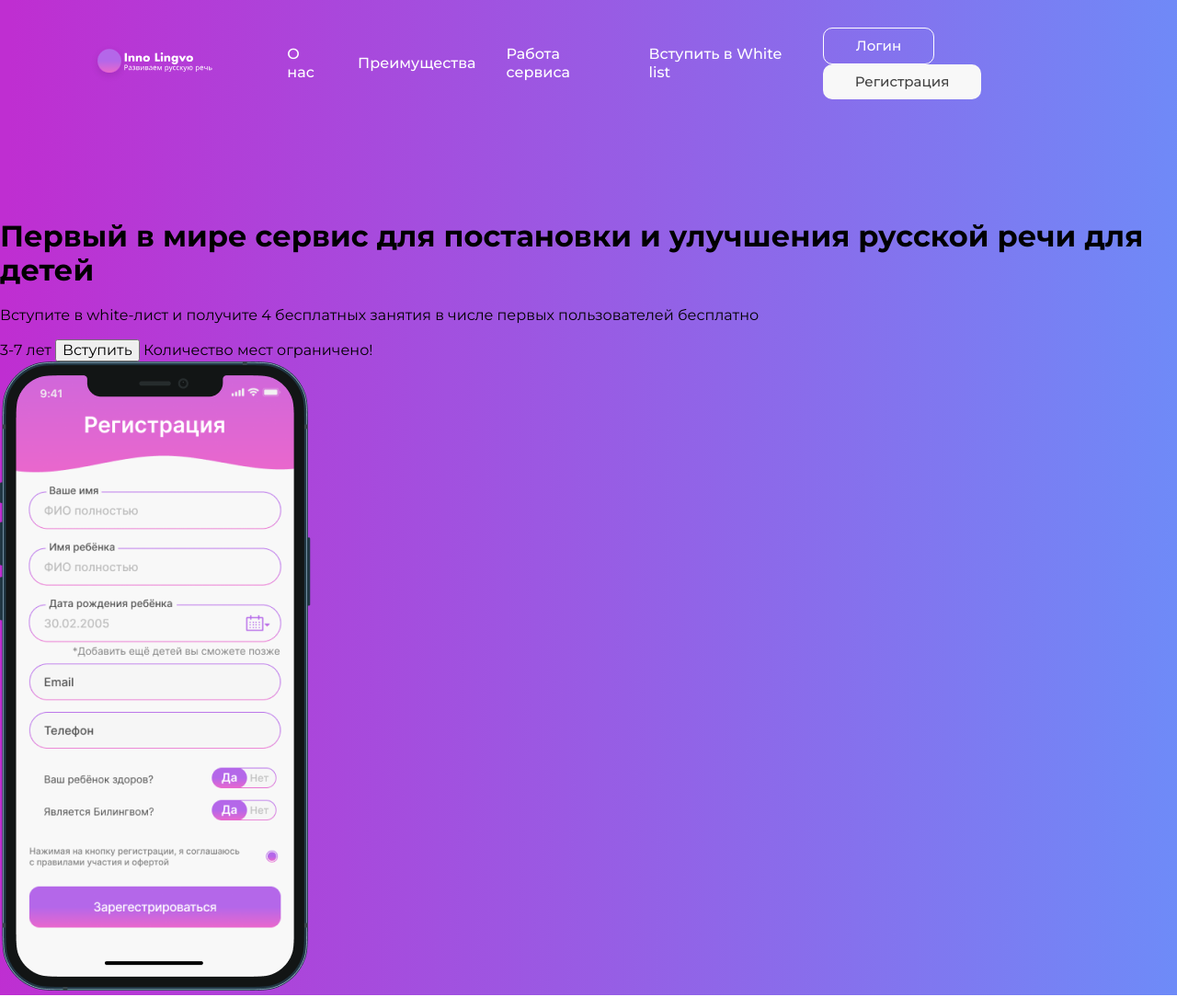
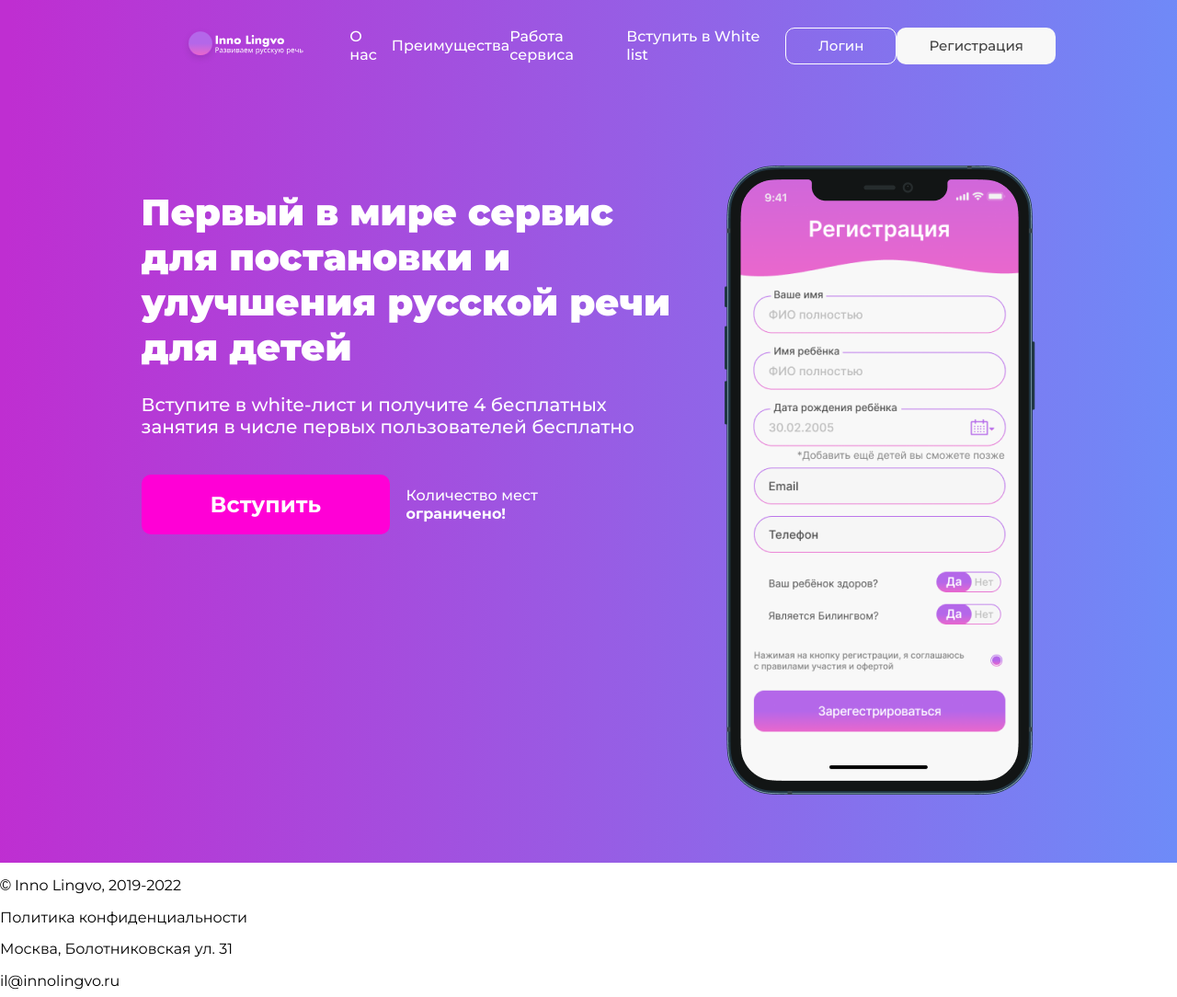
Before and after one commit to WadimSh/InnoLingvo, a website built with webpack: page src/index.html in a window 1280 px wide. Shown: the top 1084 px of the page at 92% size. Built offline with nearby package versions, Linux system fonts and the light colour scheme.

Commit message:
fix: сверстан под дестоп header

```diff
--- a/src/blocks/header/header.css
+++ b/src/blocks/header/header.css
@@ -11,17 +11,18 @@
   display: flex;
   justify-content: space-between;
   align-items: center;
+  width: 76%;
+  max-width: 1168px;
   margin-bottom: 110px;
 }
 
 .header__logo {
   height: auto;
   width: 100%;
-  max-width: 175px;
+  max-width: 220px;
   max-height: 40px;
   object-fit: contain;
   object-position: top;
-  margin-right: 60px;
 }
 
 .header__menu {
@@ -29,12 +30,10 @@
   padding: 0;
   list-style-type: none;
   display: flex;
+  justify-content: space-between;
   align-items: center;
-  margin-right: 30px;
-}
-
-.header__link-item:not(:last-child) {
-  margin-right: 33px;
+  width: 48%;
+  max-width: 590px;
 }
 
 .header__link {
@@ -49,9 +48,11 @@
   opacity: .5;
 }
 
-.header__link:focus,
-.header__link:active {
-  color: lightblue;
+.header__button {
+  display: flex;
+  justify-content: space-between;
+  width: 28%;
+  max-width: 310px;
 }
 
 .header__login {
@@ -64,14 +65,10 @@
   text-align: center;
   color: var(--primary_font-color);
   background-color: transparent;
-  margin-right: 25px;
-  transition: opacity .3s ease;
 }
 
 .header__login:hover {
-  border: 1px solid transparent;
-  box-shadow: 10px 10px 10px rgba(70, 70, 70, 0.12), -10px -10px 20px rgba(255, 255, 255, 0.5);
-  transition: background-color 3s cubic-bezier(.1, .8, .5, 2), color .3s linear, box-shadow .5s ease-in-out;
+  opacity: .8;
   cursor: pointer;
 }
 
@@ -88,8 +85,71 @@
 }
 
 .header__register:hover {
-  background-color: var(--second-primary-color);
-  box-shadow: 10px 10px 15px rgba(70, 70, 70, 0.12), -10px -10px 15px rgba(255, 255, 255, 0.5);
-  transition: background-color 3s cubic-bezier(.1, .8, .5, 2), color .3s linear, box-shadow .5s ease-in-out;
+  opacity: .8;
   cursor: pointer;
 }
+
+.header__content {
+  display: flex;
+  justify-content: space-between;
+  width: 76%;
+  max-width: 1168px;
+  margin-bottom: 70px;
+}
+
+.header__cover {
+  max-width: 705px;
+}
+
+.header__title {
+  font-weight: 900;
+  font-size: 40px;
+  line-height: 49px;
+  color: var(--primary_font-color);
+  margin: 26px 0;
+}
+
+.header__subtitle {
+  font-weight: 500;
+  font-size: 20px;
+  line-height: 24px;
+  color: var(--primary_font-color);
+  max-width: 550px;
+  margin-bottom: 40px;
+}
+
+.header__submit {
+  background-color: var(--button-color);
+  border-radius: 10px;
+  border: none;
+  padding: 18px 75px;
+  font-weight: 700;
+  font-size: 24px;
+  line-height: 29px;
+  text-align: center;
+  color: var(--primary_font-color);
+
+}
+
+.header__wrapper-row {
+  display: flex;
+  justify-content: space-between;
+  align-items: center;
+  max-width: 435px;
+}
+
+.header__wrapper {
+  max-width: 147px;
+}
+
+.header__note {
+  font-weight: 500;
+  font-size: 16px;
+  line-height: 20px;
+  color: var(--primary_font-color);
+
+}
+
+.header__note span {
+  font-weight: 700;
+}
--- a/src/index.html
+++ b/src/index.html
@@ -12,16 +12,16 @@
     <nav class="header__navigation">
       <img class="header__logo" src="<%=require('./images/logo.svg')%>" alt="Логотип">
       <ul class="header__menu">
-        <li class="header__link-item">
+        <li>
           <a href="#" class="header__link">О нас</a>
         </li>
-        <li class="header__link-item">
+        <li>
           <a href="#" class="header__link">Преимущества</a>
         </li>
-        <li class="header__link-item">
+        <li>
           <a href="#" class="header__link">Работа сервиса</a>
         </li>
-        <li class="header__link-item">
+        <li>
           <a href="#" class="header__link">Вступить в White list</a>
         </li>
       </ul>
@@ -31,12 +31,19 @@
       </div>
     </nav>
     <div class="header__content">
-      <div class="header__description">
-        <h1 class="header__title">Первый в мире сервис для постановки и улучшения русской речи для детей</h1>
-        <p class="header__subtitle">Вступите в white-лист и получите 4 бесплатных занятия в числе первых пользователей бесплатно</p>
-        <span class="header__label">3-7 лет</span>
-        <button class="header__submit">Вступить</button>
-        <span class="header__note">Количество мест ограничено!</span>
+      <div class="header__cover">
+        <div class="header__wrapper-column">
+          <h1 class="header__title">Первый в мире сервис для&nbsp;постановки и улучшения русской&nbsp;речи для детей</h1>
+          <p class="header__subtitle">Вступите в white-лист и получите 4 бесплатных занятия&nbsp;в числе первых пользователей бесплатно</p>
+          <!--<span class="header__label">3-7 лет</span>-->
+        </div>
+        <div class="header__wrapper-row">
+          <button class="header__submit">Вступить</button>
+          <div class="header__wrapper">
+            <span class="header__note">Количество мест <span>ограничено!</span></span>
+          </div>
+
+        </div>
       </div>
       <picture class="header__picture">
         <source srcset="<%=require('./images/picture.png')%>" media="(max-width: 768px)">
```
